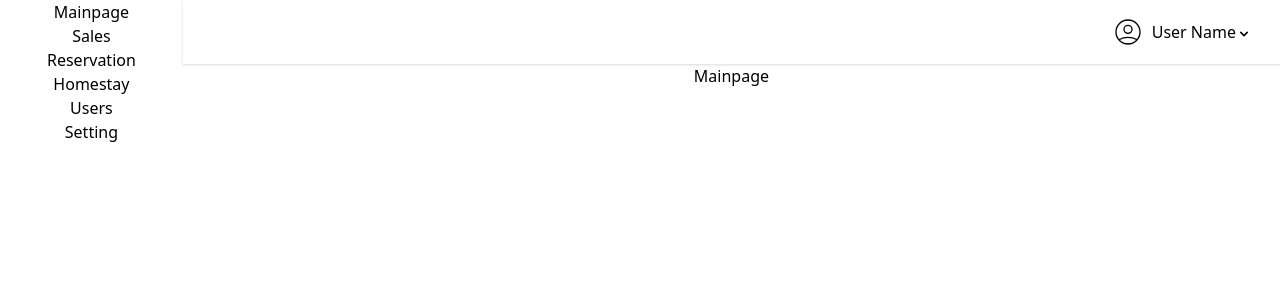
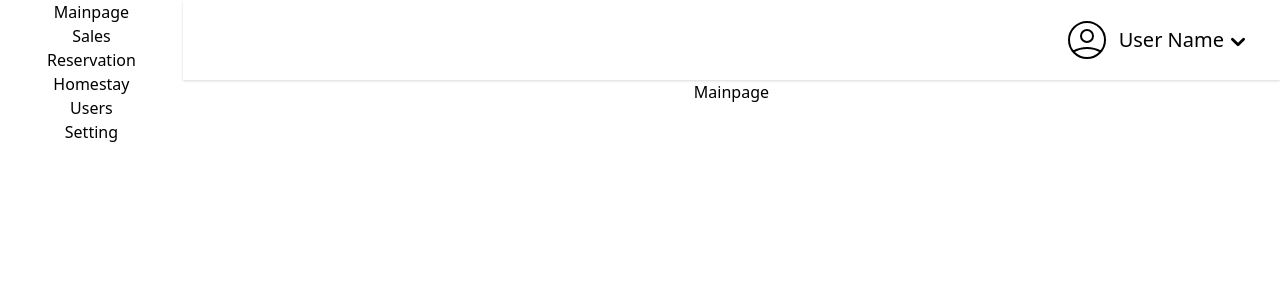
Before and after one commit to Phucbuaneee08/JHHomestay_Fe2, a React (Create React App) app: page /dashboard/mainpage in a window 1280 px wide. Shown: the top 300 px of the page. Built offline with nearby package versions, Linux system fonts and the light colour scheme; sample sign-in values are in the browser's storage.

Commit message:
QA: Fix font-size và h, w cho lớn hơn

```diff
--- a/src/components/Shared/Header.js
+++ b/src/components/Shared/Header.js
@@ -17,24 +17,24 @@ function classNames(...classes) {
 
 const Header = (props) => {
     return(
-        <div className="border-solid shadow flex items-center justify-end">
-            <div className="mx-4 h-auto flex-shrink-0 visible min-h-full  border-solid rounded-full border-green">
+        <div className="border-solid h-16 md:h-20 2xl:h-24 shadow flex items-center justify-end">
+            <div className="mx-4 h-auto flex-shrink-0 visible min-h-full">
                 <Disclosure as="nav" className="bg-white">
                 {({ open }) => (
-                    <div className="max-w-7xl mx-auto px-0 lg:px-2 flex items-center justify-between h-16">
-                        <div className="md:block ml-4 flex items-center md:ml-6 ">
+                    <div className="max-w-7xl mx-auto px-0 lg:px-2 flex items-center my-2 justify-between h-12 md:h-16 2xl:h-20">
+                        <div className="md:block ml-4 flex items-center">
                             {/* Profile dropdown */}
                             <Menu as="div" className="ml-3 relative">
                                 <div>
-                                    <Menu.Button className="max-w-xs bg-white flex items-center rounded-full hover:bg-gray-100">
-                                        <UserCircleIcon className="pl-2 w-10 h-10 stroke-current test-define"/>
+                                    <Menu.Button className="max-w-sm bg-white flex items-center rounded-full hover:bg-gray-100">
+                                        <UserCircleIcon className="pl-2 w-12 h-12 md:w-14 md:h-14 2xl:h-16 2xl:w-16 stroke-current test-define"/>
                                         <style>{`
                                             .test-define > path{
                                                 stroke-width: 1;
                                             }
                                         `}</style>
-                                        <p className="pl-2 w-auto text-black font-sans ">{user.name}</p>
-                                        <ChevronDownIcon className="h-5 w-5 pt-1 pr-1"/>
+                                        <p className="text-base md:text-xl 2xl:text-3xl pl-2 w-auto text-black font-sans ">{user.name}</p>
+                                        <ChevronDownIcon className="w-8 h-6 md:w-8 md:h-8 2xl:h-10 2xl:w-10 pt-1 pr-1"/>
                                     </Menu.Button>
                                 </div>
                                 <Transition
@@ -46,7 +46,7 @@ const Header = (props) => {
                                 leaveFrom="transform opacity-100 scale-100"
                                 leaveTo="transform opacity-0 scale-95"
                                 >
-                                <Menu.Items className="origin-top-right absolute right-0 mt-2 w-40 rounded-md shadow-lg py-1 bg-white ring-1 ring-black ring-opacity-5 focus:outline-none">
+                                <Menu.Items className="origin-top-right absolute right-0 mt-3 sm:mt-4 2xl:mt-5 h-22 md:h-28 w-50 2xl:h-32 rounded-md shadow-lg py-1 bg-white ring-1 ring-black ring-opacity-5 focus:outline-none">
                                     {userNavigation.map((item) => (
                                     <Menu.Item key={item.name}>
                                         {({ active }) => (
@@ -54,7 +54,7 @@ const Header = (props) => {
                                             href={item.href}
                                             className={classNames(
                                             active ? 'bg-gray-100' : '',
-                                            'block px-4 py-2 text-sm text-gray-700'
+                                            'block px-4 py-1.5 md:py-3 text-base md:text-xl 2xl:text-2xl text-gray-700'
                                             )}
                                         >
                                             {item.name}
```
